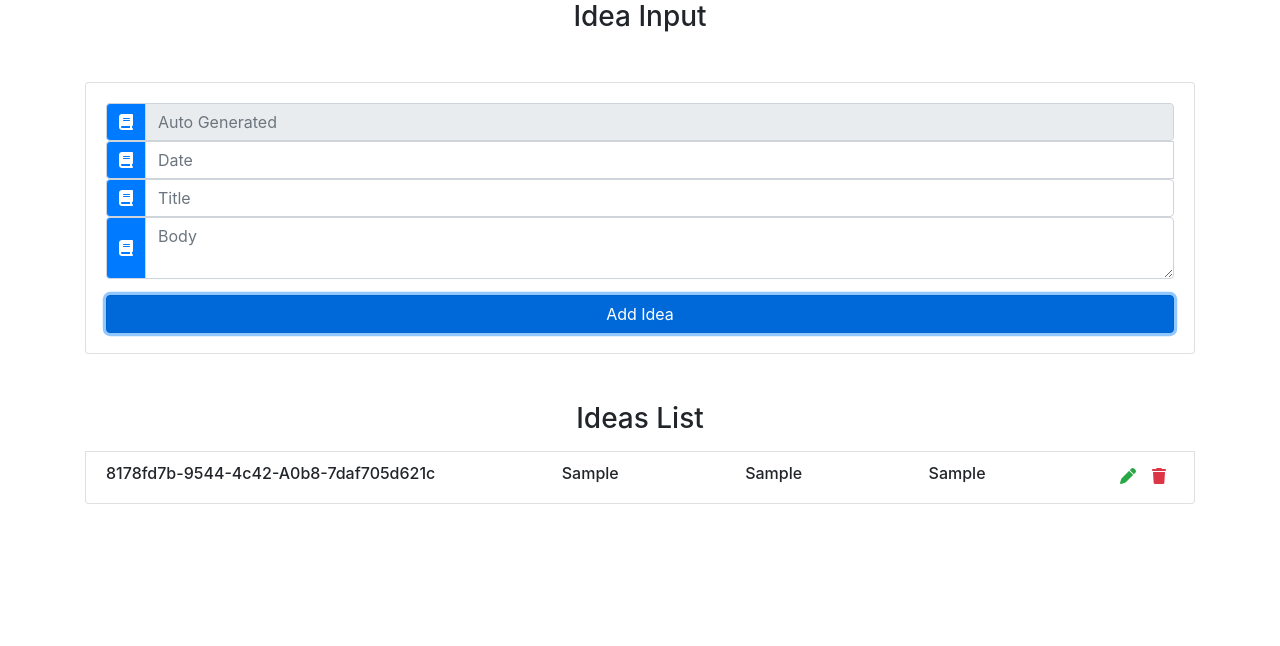
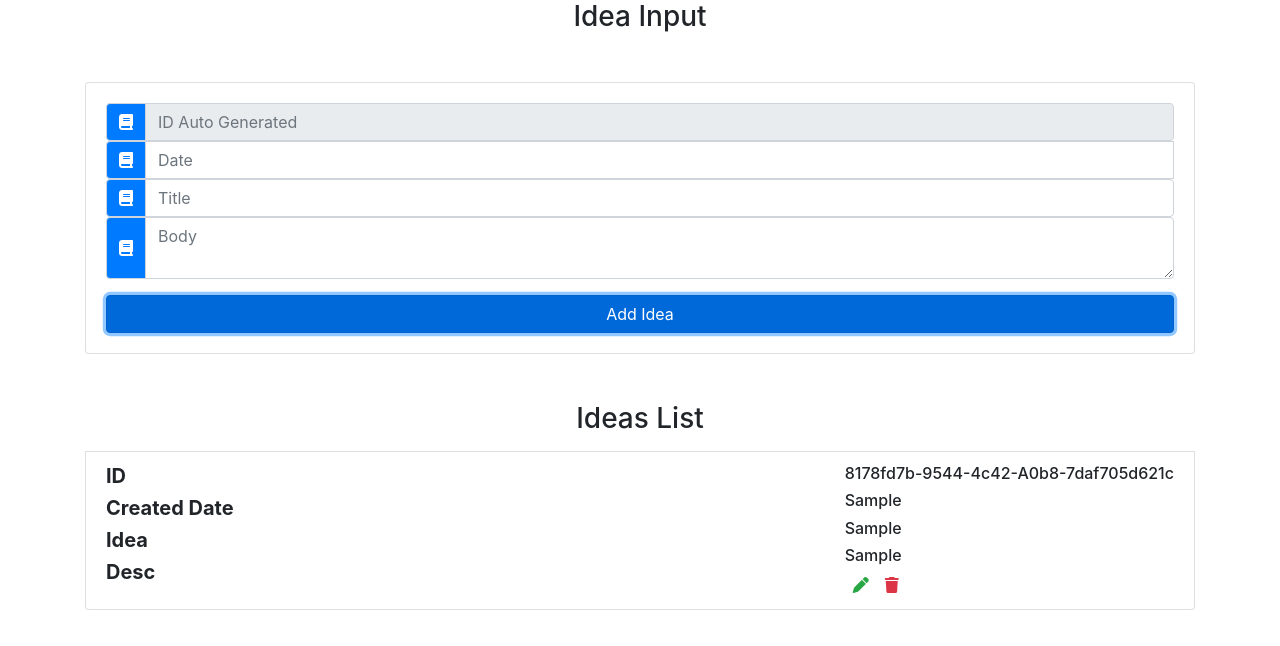
Before and after one commit to mudasirafzal/react-ideas-list, a React (Create React App) app: page / in a window 1280 px wide. Both pictures are taken after typing "Sample", "Sample", "Sample" into the empty fields and a click on the button "Add Idea". Shown: the top 646 px of the page. Built offline with nearby package versions, Linux system fonts and the light colour scheme; some icons are missing.

Commit message:
Added required fields

```diff
--- a/src/components/IdeaInput.js
+++ b/src/components/IdeaInput.js
@@ -24,7 +24,7 @@ class IdeaInput extends Component {
             <input
               type="text"
               className="form-control text-capitalize"
-              placeholder="Auto Generated"
+              placeholder="ID Auto Generated"
               disabled
             />
           </div>
@@ -41,6 +41,7 @@ class IdeaInput extends Component {
                 placeholder="Date"
                 value={date}
                 onChange={handleDateChange}
+                required
               />
               <span class="input-group-addon">
                 <span class="glyphicon glyphicon-calendar"></span>
@@ -59,6 +60,7 @@ class IdeaInput extends Component {
               placeholder="Title"
               value={title}
               onChange={handleTitleChange}
+              required
             />
           </div>
           <div className="input-group">
@@ -72,6 +74,7 @@ class IdeaInput extends Component {
               placeholder="Body"
               value={body}
               onChange={handleBodyChange}
+              required
             />
           </div>
           <button
--- a/src/components/IdeaItem.js
+++ b/src/components/IdeaItem.js
@@ -5,10 +5,26 @@ class IdeaItem extends Component {
     const { id, date, title, body, handleDelete, handleEdit } = this.props;
     return (
       <li className="list-group-item text-capitalize d-flex justify-content-between my-2">
+        <div>
+          <h5>
+            <strong>ID</strong>
+          </h5>
+          <h5>
+            <strong>Created Date</strong>
+          </h5>
+          <h5>
+            <strong>Idea</strong>
+          </h5>
+          <h5>
+            <strong>Desc</strong>
+          </h5>
+        </div>
+        <div>
           <h6>{id}</h6>
           <h6>{date}</h6>
           <h6>{title}</h6>
           <h6>{body}</h6>
+
           <div className="idea-icon">
             <span class="mx-2 text-success" onClick={handleEdit}>
               <i className="fas fa-pen"></i>
@@ -17,6 +33,7 @@ class IdeaItem extends Component {
               <i className="fas fa-trash"></i>
             </span>
           </div>
+        </div>
       </li>
     );
   }
```
Lines whose indentation alone changed are shown as unchanged.
